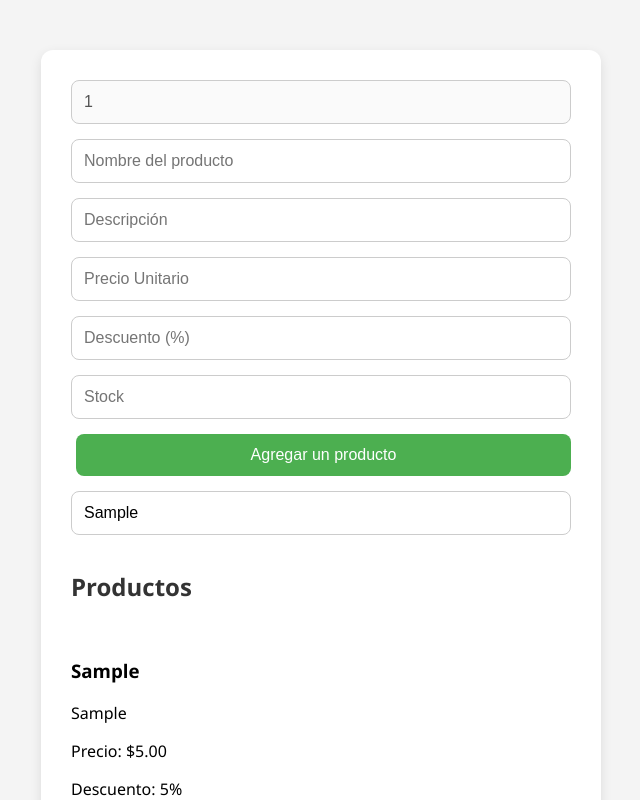
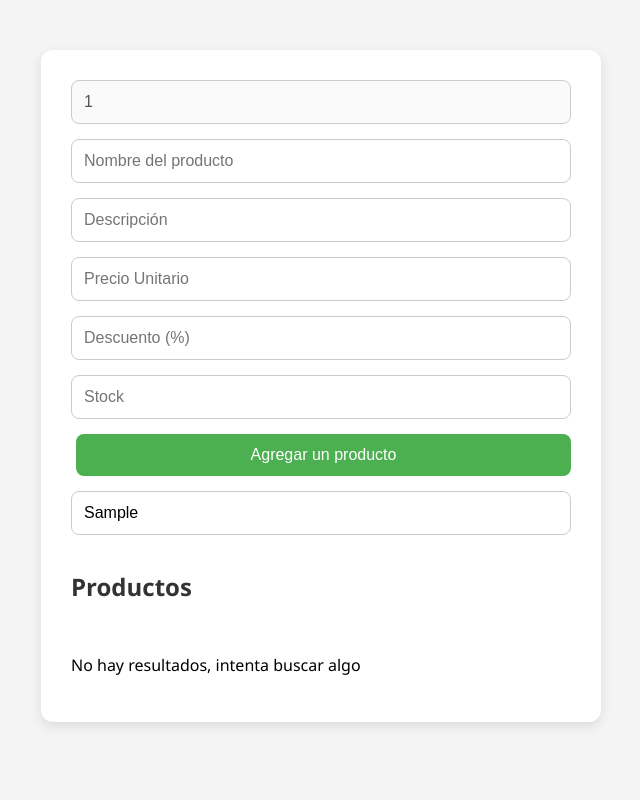
Before and after one commit to Goddzy/pv_tp4_grupo04, a React (Vite) app: page / in a window 1280 px wide. Both pictures are taken after typing "Sample", "Sample", "5", "5", "5", "Sample" into the empty fields and a click on the button "Agregar un producto". Shown: the top 800 px of the page, without its empty margins (319-959 px from the left). Built offline with nearby package versions, Linux system fonts and the light colour scheme.

Commit message:
la búsqueda de productos sirve, falta renderizarla por Renato Trevisiol Montiel

```diff
--- a/src/App.jsx
+++ b/src/App.jsx
@@ -5,12 +5,16 @@ import { useState, useEffect } from 'react';
 function App() {
   // Estados para los inputs
   const [listaProductos, setListaProductos] = useState([]);
+
+  //state para la búsqueda y renderizado de elementos
+  const [productosFiltrados, setProductosFiltrados] = useState(listaProductos);
   const [id, setId] = useState(0);
   const [nombre, setNombre] = useState('');
   const [descripcion, setDescripcion] = useState('');
   const [precioUnitario, setPrecioUnitario] = useState('');
   const [descuento, setDescuento] = useState('');
   const [stock, setStock] = useState('');
+  const [buscado, setBuscado] = useState('');
 
 
   //mostrar con el useEffect el array productos cada vez que se modifica (y 1 vez cuando se monta la página)
@@ -48,6 +52,14 @@ function App() {
       setDescuento('');
       setStock('');
     }
+  }
+
+
+  const buscarElemento =(textoABuscar)=>{
+    const nuevoArray = listaProductos.filter((p)=> p.descripcion.toLowerCase().includes(textoABuscar.toLowerCase()) || p.id == parseInt(textoABuscar))
+
+    setProductosFiltrados(nuevoArray);
+
   }
 
   return (
@@ -91,13 +103,19 @@ function App() {
           onChange={(e) => setStock(e.target.value)}
         />
         <button onClick={agregarProducto}>Agregar un producto</button>
-        <input type="text" placeholder="Buscar un producto" />
+        <input type="text" placeholder="Buscar un producto" onChange={(e)=>{
+          setBuscado(e.target.value)
+
+          buscarElemento(e.target.value)
+
+          }} />
         <h2>Productos</h2>
         <div className="producto-lista">
 
-         {listaProductos.map((producto) => (
-            <Producto producto={producto} key={producto.id}></Producto>
-          ))}
+
+         { (buscado.trim() === '')  ? listaProductos.map((producto) => (<Producto producto={producto} key={producto.id} />))
+          : <p>No hay resultados, intenta buscar algo</p>
+         }
        </div>
       </form>
     </div>
```
